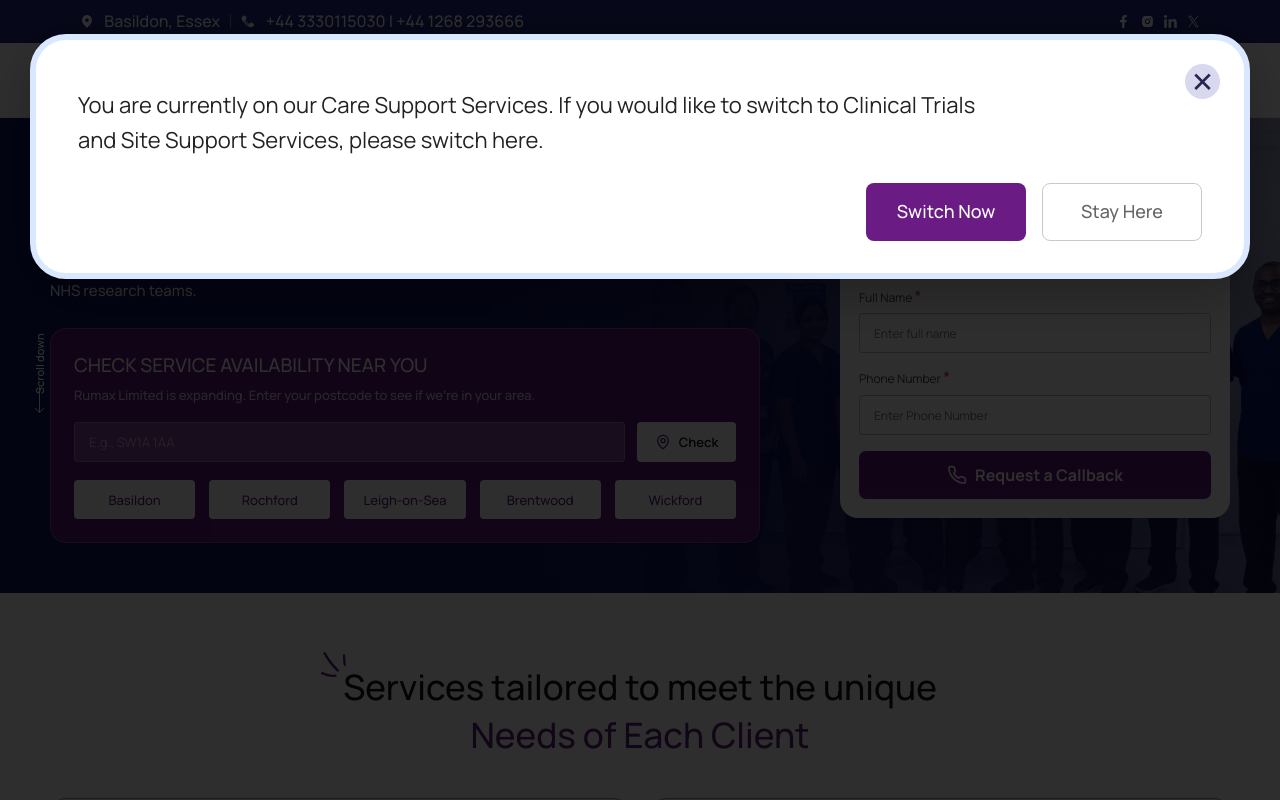
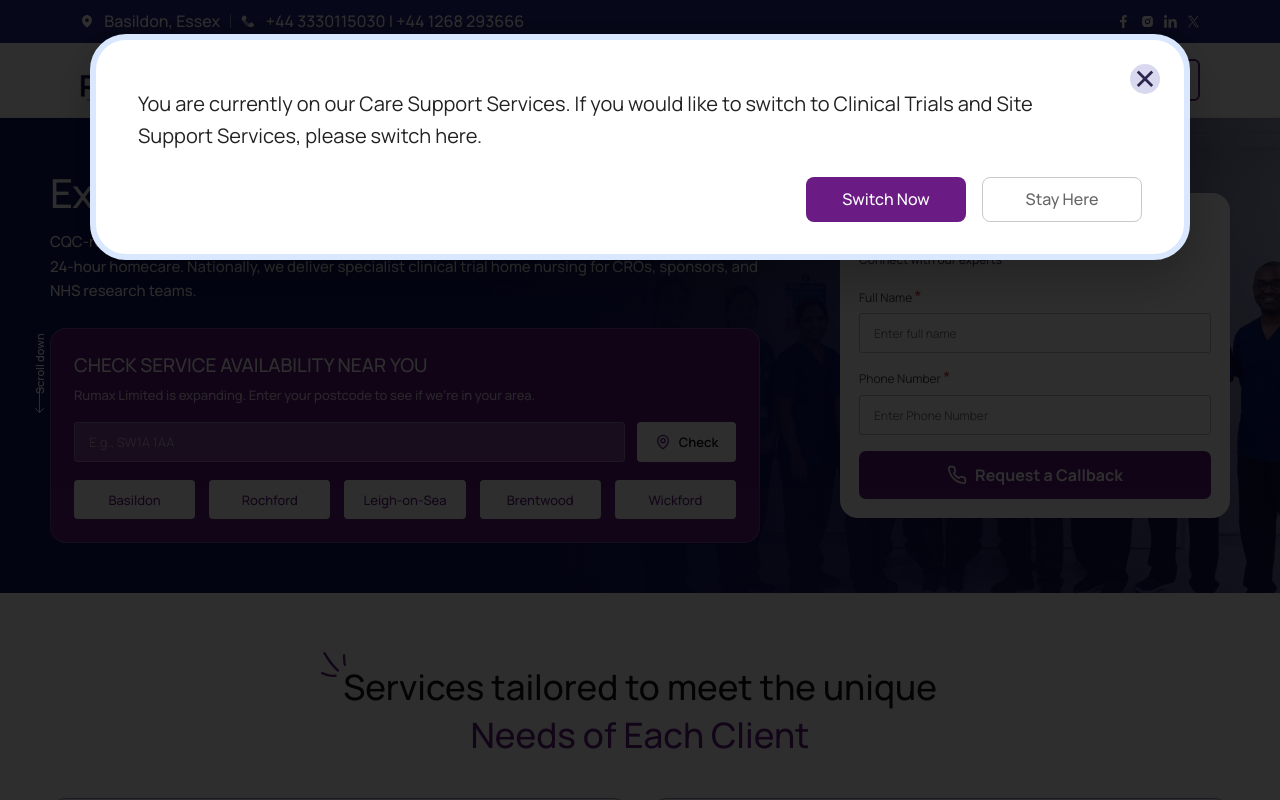
Before and after one commit to naveennjnj-jpg/rumax-first-website, a Next.js app: page / in a window 1280 px wide. Shown: the top 800 px of the page. Built offline with nearby package versions, Linux system fonts and the light colour scheme.

Commit message:
Update ServiceSwitchModal.module.css

```diff
--- a/components/common/ServiceSwitchModal.module.css
+++ b/components/common/ServiceSwitchModal.module.css
@@ -11,7 +11,7 @@
 
 .modal {
   position: relative;
-  width: min(1220px, 100%);
+  width: min(1100px,100%);
   margin-top: 10px;
   background: #fff;
   border-radius: 36px;
@@ -26,7 +26,7 @@
 .heading {
   margin: 0;
   max-width: 920px;
-  font-size: 22px;
+  font-size: 20px;
   font-weight: 400;
   line-height: 1.6;
   color: #222;
@@ -43,9 +43,9 @@
 .primary,
 .secondary {
   min-width: 160px;
-  height: 58px;
+  height: 45px;
   border-radius: 8px;
-  font-size: 18px;
+  font-size: 16px;
   font-weight: 500;
   display: inline-flex;
   justify-content: center;
@@ -78,8 +78,8 @@
   position: absolute;
   top: 24px;
   right: 24px;
-  width: 35px;
-  height: 35px;
+  width: 30px;
+  height: 30px;
   border: none;
   border-radius: 50%;
   background: #d8d8ef;
```
